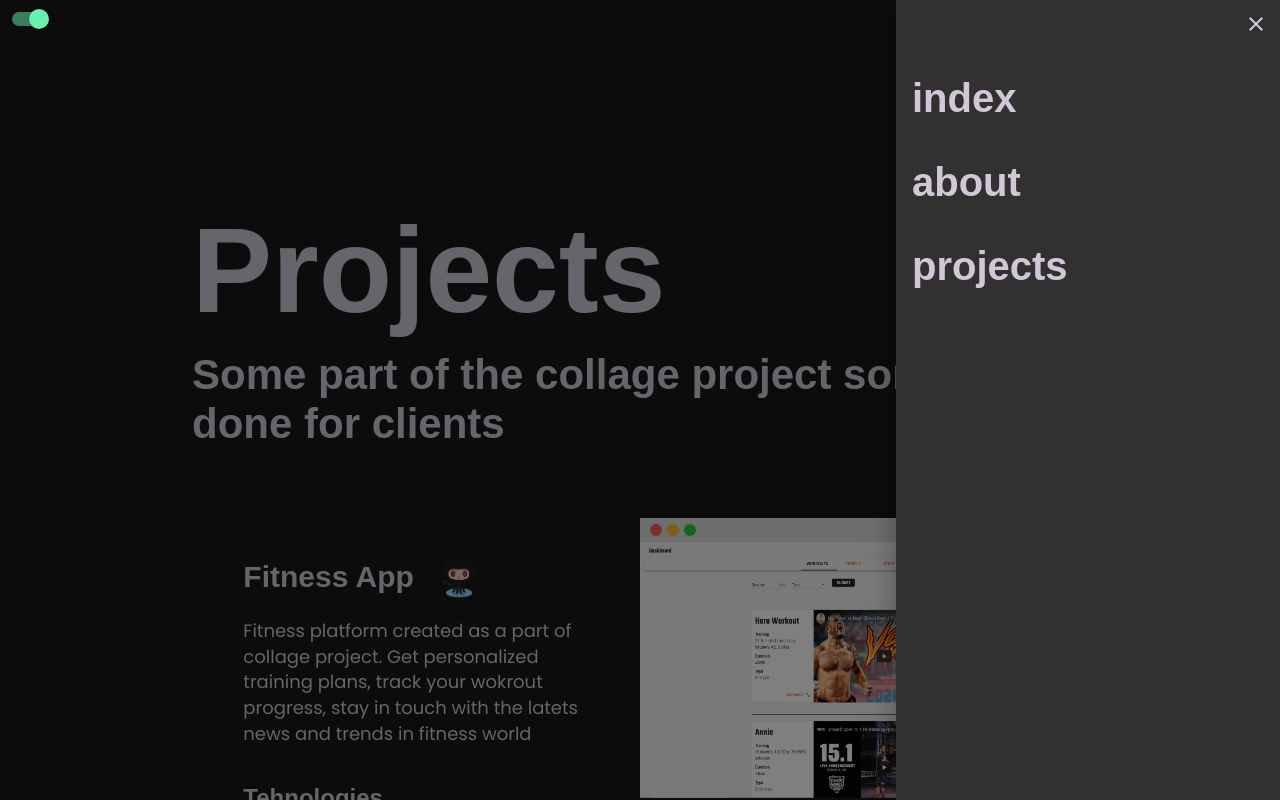
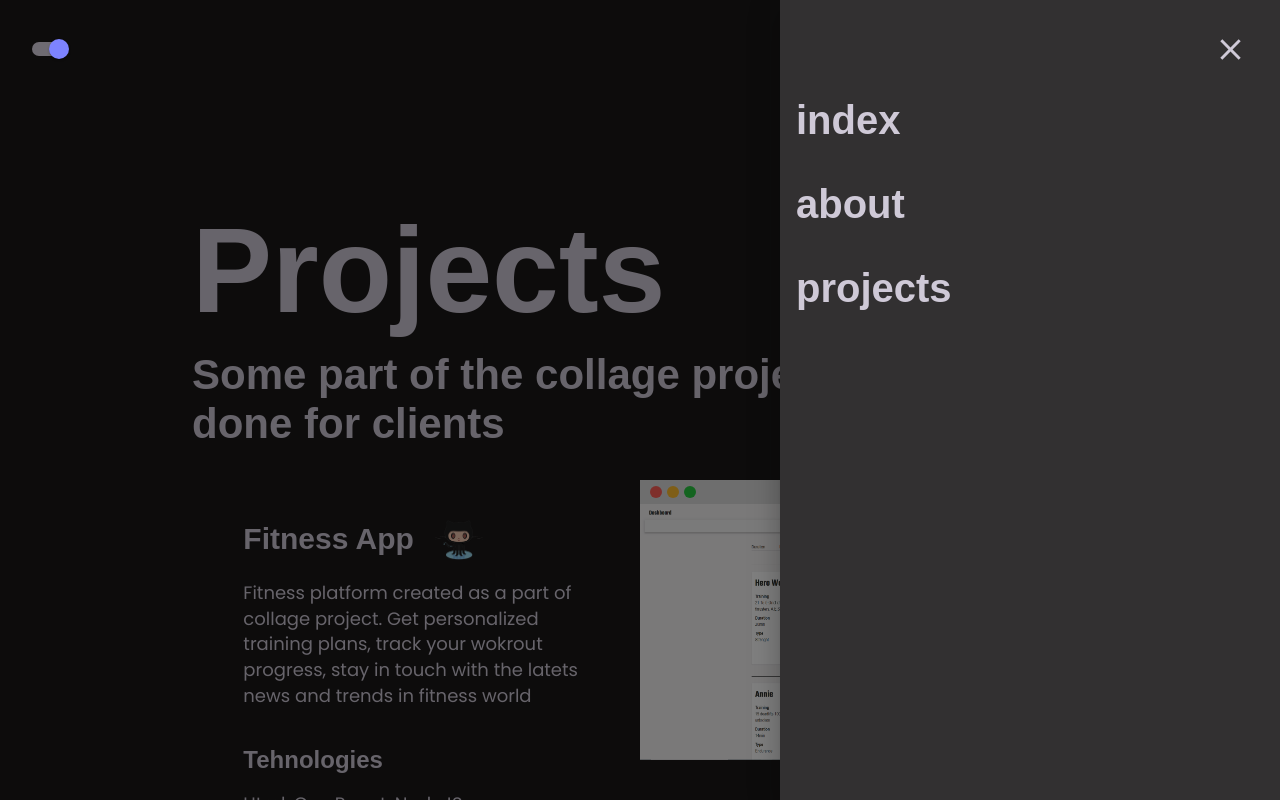
Before and after one commit to SupremeHan/app-portfolio, a Next.js app: page /projects in a window 1280 px wide. Both pictures are taken after a click on the button "Open drawer". Shown: the top 800 px of the page. Built offline with nearby package versions, Linux system fonts and the light colour scheme.

Commit message:
Dark Mode

```diff
--- a/components/Navbar/navbar.js
+++ b/components/Navbar/navbar.js
@@ -4,7 +4,6 @@ import MenuIcon from '@material-ui/icons/Menu';
 import CloseIcon from '@material-ui/icons/Close';
 import Link from 'next/link';
 
-const drawerWidth= "30%";
 
 const useStyles = makeStyles(theme => ({
     appBar: {
@@ -14,16 +13,26 @@ const useStyles = makeStyles(theme => ({
         justifyContent: 'center',
     },
     drawerPaper: {
-        width: drawerWidth
+        width: '500px',
+        [theme.breakpoints.down('md')]: {
+            width: '350px'
+        },
+        [theme.breakpoints.down('xs')]: {
+            width: '200px'
+        },
     },
     closeMenuButton: {
-        marginLeft: 'auto',
-        marginRight: 0,
+        position: 'absolute',
+        top: '20px',
+        right: '20px'
     },
     menuButton: {
         marginLeft: 'auto',
         marginRight: 0,
     },
+    list: {
+        marginTop: '70px'
+    }
 }));
 
 const Navbar = () => {
@@ -52,7 +61,6 @@ const Navbar = () => {
                      >
                        <MenuIcon
                        fontSize='large'
-                       style={{ color: "#CFC9D7" }}
                        />
                      </IconButton>
                 </Toolbar>
@@ -72,27 +80,27 @@ const Navbar = () => {
                 >
                     <IconButton fontSize="large" onClick={handleDrawerToggle} className={classes.closeMenuButton}>
                         <CloseIcon
-                         size="medium"
-                         style={{ color: "#CFC9D7" }}
+                         fontSize="large"
+                         color={'inherit'}
                         />
                     </IconButton>
                     <List className={classes.list}>
                         <Link href='/'>
-                            <ListItem button>
+                            <ListItem button onClick={handleDrawerToggle}>
                                 <ListItemText>
                                     index
                                 </ListItemText>
                             </ListItem>
                         </Link>
                         <Link href='/about'>
-                            <ListItem button>
+                            <ListItem button onClick={handleDrawerToggle}>
                                 <ListItemText>
                                     about
                                 </ListItemText>
                             </ListItem>
                         </Link>
                         <Link href='/projects'>
-                            <ListItem button>
+                            <ListItem button onClick={handleDrawerToggle}>
                                 <ListItemText>
                                     projects
                                 </ListItemText>
--- a/components/SubTitle/subtitle.js
+++ b/components/SubTitle/subtitle.js
@@ -4,6 +4,9 @@ import React from 'react';
 const useStyles = makeStyles(theme => ({
     title: {
         height:'60vh',
+        [theme.breakpoints.down('xs')]: {
+           height: '70vh'
+        }
     },
     heading: {
         position: 'absolute',
@@ -11,9 +14,9 @@ const useStyles = makeStyles(theme => ({
         top: '25%',
         maxWidth: '768px',
         [theme.breakpoints.down('sm')]: {
-            maxWidth: '500px'
+            maxWidth: '300px'
         },
-        [theme.breakpoints.down('sm')]: {
+        [theme.breakpoints.down('xs')]: {
             maxWidth: '200px'
         }
     },
--- a/pages/_app.js
+++ b/pages/_app.js
@@ -7,11 +7,23 @@ import theme from '../utils/theme';
 import light from '../utils/light';
 import Navbar from '../components/Navbar/navbar';
 import Footer from '../components/Footer/footer';
-import { createMuiTheme, Switch } from '@material-ui/core';
+import { makeStyles, Switch } from '@material-ui/core';
+
+const useStyles = makeStyles(theme => ({
+    toggle: {
+      position: 'absolute',
+      top: '30px',
+      left: '20px'
+    },
+    switchBase: {
+      color: '#e64a4a',
+    }
+}));
 
 export default function MyApp(props) {
   const { Component, pageProps } = props;
   const [darkMode, setDarkMode] = useState(true);
+  const classes = useStyles();
 
   React.useEffect(() => {
     // Remove the server-side injected CSS.
@@ -23,16 +35,25 @@ export default function MyApp(props) {
 
   return (
     <React.Fragment>
-      <Head>
-        <title>My page</title>
-        <meta name="viewport" content="minimum-scale=1, initial-scale=1, width=device-width" />
-      </Head>
       <ThemeProvider theme={darkMode ? theme : light}>
         {/* CssBaseline kickstart an elegant, consistent, and simple baseline to build upon. */}
         <CssBaseline />
         <Navbar/>
-        <Switch
-        checked={darkMode} onChange={() => setDarkMode(!darkMode)}/>
+        <div className={classes.switch}>
+          <Switch
+            checked={darkMode}
+            onChange={() => setDarkMode(!darkMode)}
+            className={classes.toggle}
+            classes={{
+              root: classes.root,
+              switchBase: classes.switchBase,
+              thumb: classes.thumb,
+              track: classes.track,
+              checked: classes.checked,
+            }}
+            color="primary"
+          />
+        </div>
         <Component {...pageProps} />
         <Footer/>
       </ThemeProvider>
--- a/utils/light.js
+++ b/utils/light.js
@@ -117,6 +117,11 @@ const light = createMuiTheme({
           root: {
               zIndex: 9999
           }
+      },
+      MuiIconButton: {
+          root: {
+              color: '#1A1818'
+          }
       }
   }
 
--- a/utils/theme.js
+++ b/utils/theme.js
@@ -136,6 +136,17 @@ const theme = createMuiTheme({
       MuiSwitch: {
           root: {
               zIndex: 9999,
+          },
+          colorPrimary: {
+                color: "#7D83FF !important"
+          },
+          track: {
+              background: "#cfc9d7 !important"
+          }
+      },
+      MuiIconButton: {
+          root: {
+              color: '#CFC9D7'
           }
       }
   }
```
